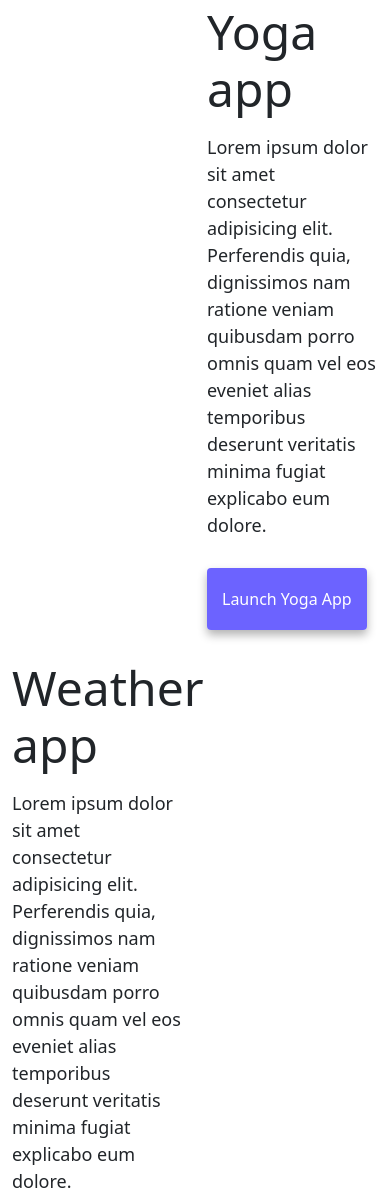
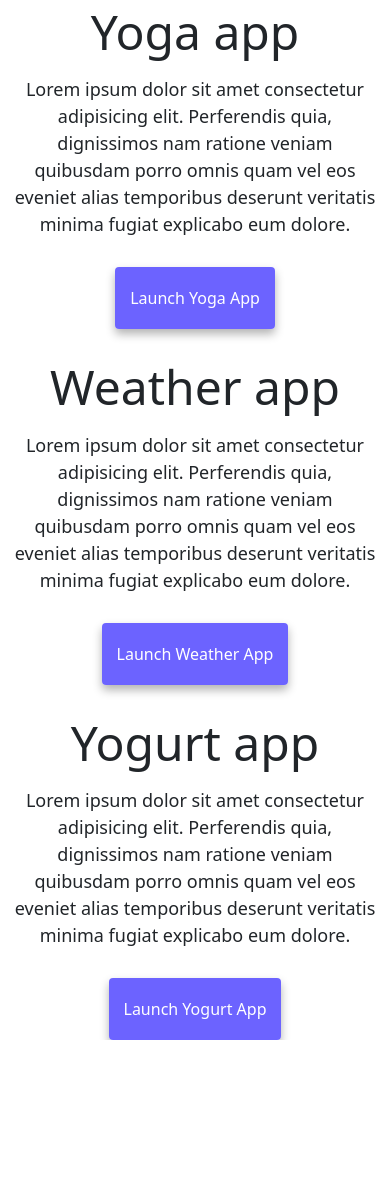
Before and after one commit to CharlotteHelga/week3Responsive, a website: page index.html in a window 390 px wide. Shown: the part 637-1835 px from the top of the page. After the commit the page ends 1677 px from the top, so only its background shows below. Drawn offline with nearby package versions, Linux system fonts and the light colour scheme.

Commit message:
responsive page

```diff
--- a/index.html
+++ b/index.html
@@ -66,7 +66,7 @@
             class="indexImage"
           />
         </div>
-        <div class="col-6 indexPar">
+        <div class="col-6 d-sm-block">
           <h2 class="mb-3">Yoga app</h2>
           <p>
             Lorem ipsum dolor sit amet consectetur adipisicing elit. Perferendis
@@ -80,16 +80,18 @@
         </div>
       </div>
       <div class="row mt-5">
-        <div class="col-6 indexPar">
+        <div class="col-6 d-sm-block">
           <h2 class="mb-3">Weather app</h2>
-          <p>
+          <p class="d-sm-inline">
             Lorem ipsum dolor sit amet consectetur adipisicing elit. Perferendis
             quia, dignissimos nam ratione veniam quibusdam porro omnis quam vel
             eos eveniet alias temporibus deserunt veritatis minima fugiat
             explicabo eum dolore.
           </p>
           <div class="mt-5">
-            <a href="#" class="primary-link">Launch Weather App</a>
+            <a href="#" class="primary-link" class="d-sm-block"
+              >Launch Weather App</a
+            >
           </div>
         </div>
         <div class="col-6">
@@ -108,7 +110,7 @@
             class="indexImage"
           />
         </div>
-        <div class="col-6 indexPar">
+        <div class="col-6 d-sm-block">
           <h2 class="mb-3">Yogurt app</h2>
           <p>
             Lorem ipsum dolor sit amet consectetur adipisicing elit. Perferendis
@@ -117,7 +119,7 @@
             explicabo eum dolore.
           </p>
           <div class="mt-5">
-            <a href="#" class="primary-link">Launch Weather App</a>
+            <a href="#" class="primary-link">Launch Yogurt App</a>
           </div>
         </div>
       </div>
--- a/style.css
+++ b/style.css
@@ -90,4 +90,18 @@ p {
   .d-none {
     display: none !important;
   }
+  h1,
+  h2,
+  h3 {
+    text-align: center;
+    margin: auto;
+  }
 }
+@media (max-width: 576px) {
+  .d-sm-block {
+    text-align: center !important;
+    /* display: block !important;
+    margin: auto !important; */
+    width: 100%;
+  }
+}
```
Also changed, not shown: about.html (+1 -1 lines).
